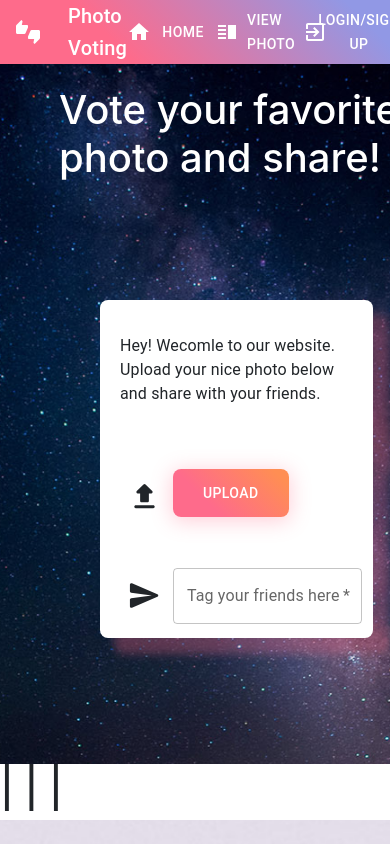
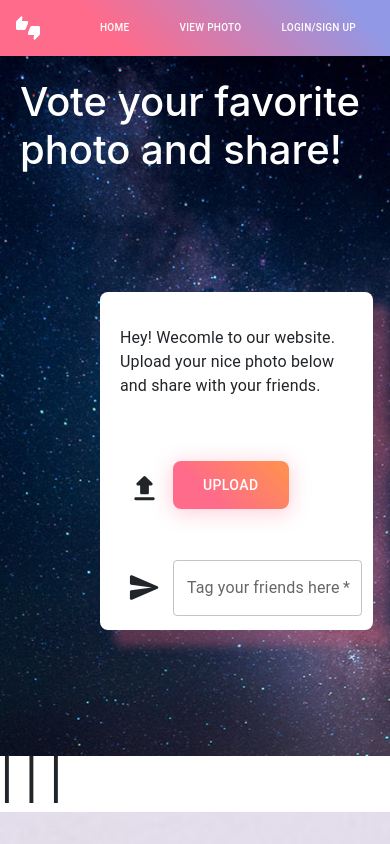
Before and after one commit to hunterD3CD/photo_voting, a React (Create React App) app in the folder client/: page / in a window 390 px wide. Shown: the top 844 px of the page. Built offline with nearby package versions, Linux system fonts and the light colour scheme.

Commit message:
responsive to phone size screen and deploy to heroku

```diff
--- a/client/src/components/Navbar.js
+++ b/client/src/components/Navbar.js
@@ -42,26 +42,23 @@ const ButtonAppBar = (props) => {
             >
               <ThumbsUpDownIcon />
             </IconButton>
-            <Typography variant="h6" component="div" sx={{ flexGrow: 1 }}>
+            <Typography variant="h6" component="div" sx={{ flexGrow: 1, display:{xs:'none', sm:'block'} }}>
               Photo Voting
             </Typography>
             {/* /////////////////////////////////////////////////////////////// */}
-            <HomeIcon />
-            <Button color="inherit" href="/">Home</Button>
-
-            <VerticalSplitIcon />
-            <Button color="inherit" href="/photo">View Photo</Button>
+            <Button color="inherit" href="/" startIcon={<HomeIcon sx={{ display:{xs:'none', sm:'block'} }}/>} sx={{ flexGrow: 2, fontSize:{xs:10, sm:15} }} >Home</Button>
+            <Button color="inherit" href="/photo" startIcon={<VerticalSplitIcon sx={{ display:{xs:'none', sm:'block'} }}/>} sx={{ flexGrow: 1, fontSize:{xs:10, sm:15} }}>View Photo</Button>
             {/* ////////////////////////////////////////////////////////////////////////////////////////////////// */}
             {/* if user is logged in show logout, if not show login/signup */}
-            <ExitToAppIcon />
+
             {!Auth.loggedIn() ? (
               <>
-            <Button onClick={handleOpen} color="inherit">
+            <Button onClick={handleOpen} color="inherit" startIcon={<ExitToAppIcon sx={{ display:{xs:'none', sm:'block'} }}/>} sx={{ flexGrow: 1, fontSize:{xs:10, sm:15} }}>
               Login/Sign Up
             </Button>
             </>
             ) : (
-              <Button onClick={() => Auth.logout()}>logout</Button>
+              <Button onClick={() => Auth.logout()} sx={{ flexGrow: 1, fontSize:{xs:10, sm:15} }}>logout</Button>
             )}
           </Toolbar>
         </AppBar>
--- a/client/src/pages/Home.js
+++ b/client/src/pages/Home.js
@@ -11,7 +11,7 @@ import contactImage from "../assets/img/bg.jpg";
 
 const inlineStyle = {
   color: "#fff",
-  left: "60%",
+  left: "50%",
   top: "10%",
   position: "relative",
   padding: "20px",
@@ -26,11 +26,11 @@ const Home = () => {
       <Parallax bgImage={coverImage} strength={500}>
         <Grid container>
           <Grid item xs={12} sm={12} md={6}>
-            <div style={{ height: 700 }}>
+            <Grid item xs={12} style={{ height: 700 }}>
               <h1 style={inlineStyle}>Vote your favorite photo and share!</h1>
               <UploadPhoto />
               <br />
-            </div>
+            </Grid>
           </Grid>
         </Grid>
       </Parallax>
@@ -55,8 +55,9 @@ const Home = () => {
           ></div>
         )}
       >
-        <div style={{ height: 700, margin: "50px" }}>
+        <div style={{ height: 1500, margin: "50px" }}>
           <h1 style={inlineStyle}>Here is our team</h1>
+          <br />
           <br />
           <br />
           <TeamSection />
--- a/client/src/pages/PhotoVote.js
+++ b/client/src/pages/PhotoVote.js
@@ -40,12 +40,12 @@ const PhotoVote = () => {
             />
             <ImageListItemBar
               title={item.title}
-              // subtitle={<span>by: {item.author}</span>}
+              subtitle={<span>by: {item.author}</span>}
               position="below"
             />
             {/* ----------------------------------- RATING COMPONENT----------------------------------------------- */}
             <RatingPhoto/>
-            <Typography variant="body2" color="text.secondary">Vote by: {photos[index].username} </Typography>
+            {/* <Typography variant="body2" color="text.secondary">Vote by: {photos[index].username} </Typography> */}
           </ImageListItem>
         ))}
 
--- a/package.json
+++ b/package.json
@@ -1,5 +1,4 @@
 {
-
   "name": "photo-voting",
   "version": "1.0.0",
   "description": "",
```
Also changed, not shown: client/package.json (+2 -7 lines), 1 other file (tests, documents, lock files or other folders).
